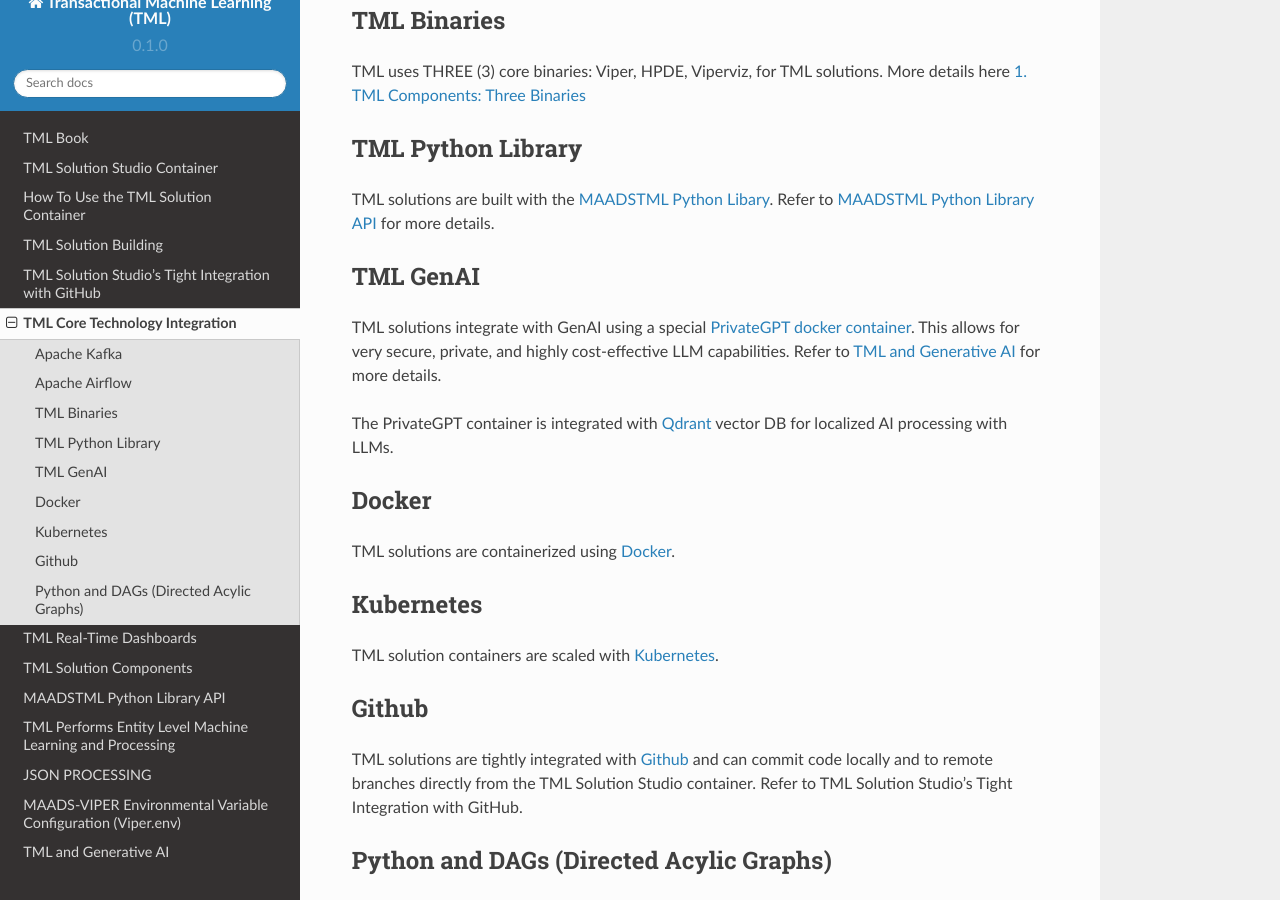
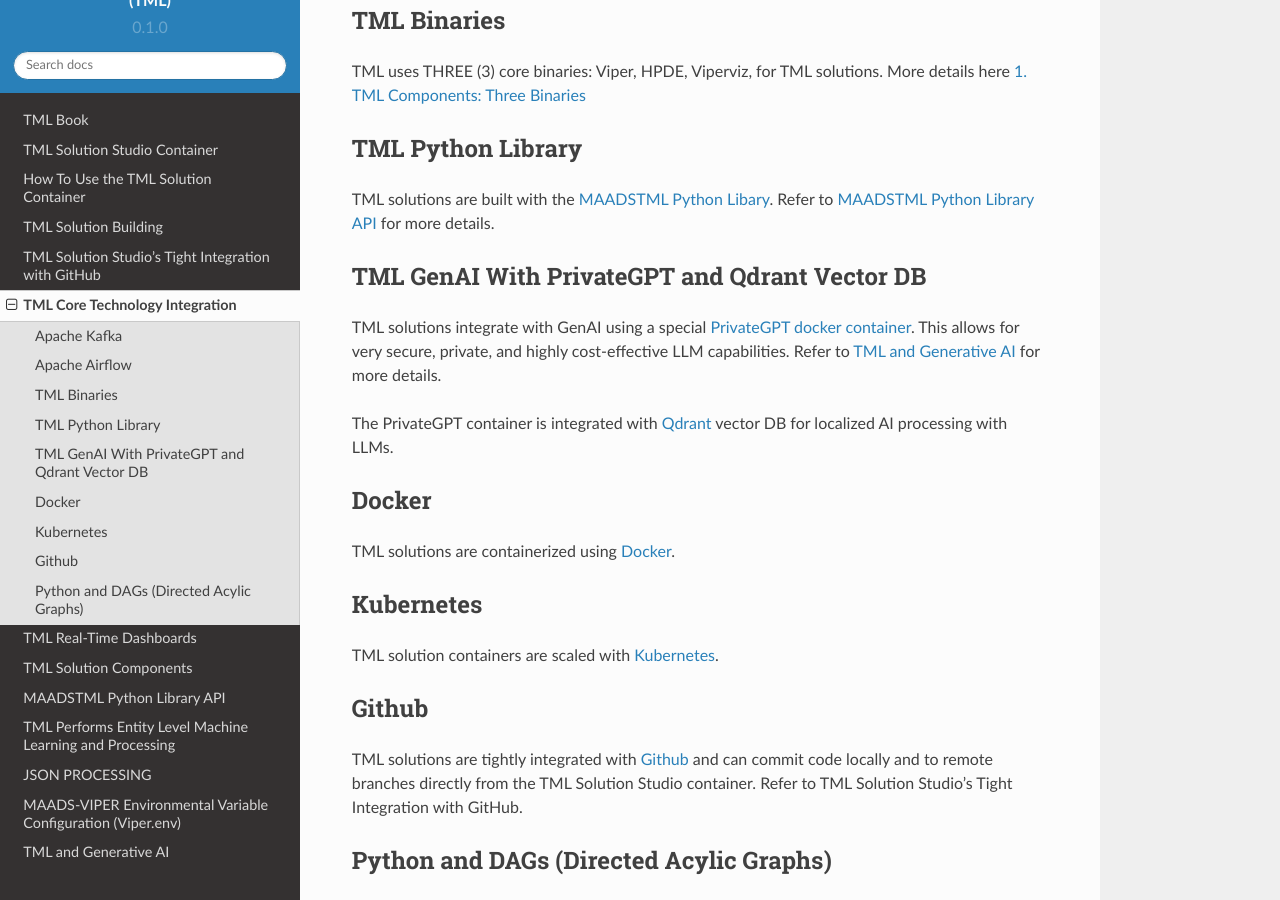
Before and after one commit to smaurice101/readthedocs, a Sphinx documentation site: the page built from docs/source/coreintegrations.rst, in a window 1280 px wide and 900 px high, scrolled down 508 px. Built offline with Sphinx 7.4.7 and the Read the Docs theme 2.0.0, drawn with Linux system fonts in a browser that asks for light colours.

Commit message:
Update coreintegrations.rst

```diff
--- a/docs/source/coreintegrations.rst
+++ b/docs/source/coreintegrations.rst
@@ -23,7 +23,7 @@
 
 TML solutions are built with the `MAADSTML Python Libary <https://pypi.org/project/maadstml/>`_.  Refer to :ref:`MAADSTML Python Library API` for more details.
 
-TML GenAI
+TML GenAI With PrivateGPT and Qdrant Vector DB
 -----------
 
 TML solutions integrate with GenAI using a special `PrivateGPT docker container <https://hub.docker.com/r/maadsdocker/tml-privategpt-with-gpu-nvidia-amd64>`_.   This allows for very secure, private, and highly cost-effective LLM capabilities.  Refer to :ref:`TML and Generative AI` for more details.
```
